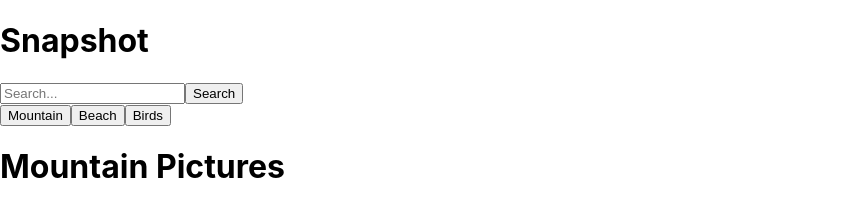
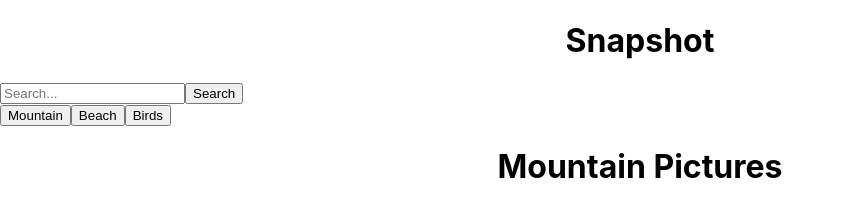
Before and after one commit to Nayar/snapshot, a React (Create React App) app: page / in a window 1280 px wide. Shown: the top 207 px of the page, without its empty margins (0-845 px from the left). Built offline with nearby package versions, Linux system fonts and the light colour scheme.

Commit message:
title center

```diff
--- a/src/Title.js
+++ b/src/Title.js
@@ -1,3 +1,4 @@
+import './title.css';
 function Title() {
     return <h1>Snapshot</h1>
 }
--- /dev/null
+++ b/src/title.css
@@ -0,0 +1,3 @@
+h1 {
+    text-align: center;
+  }
```
